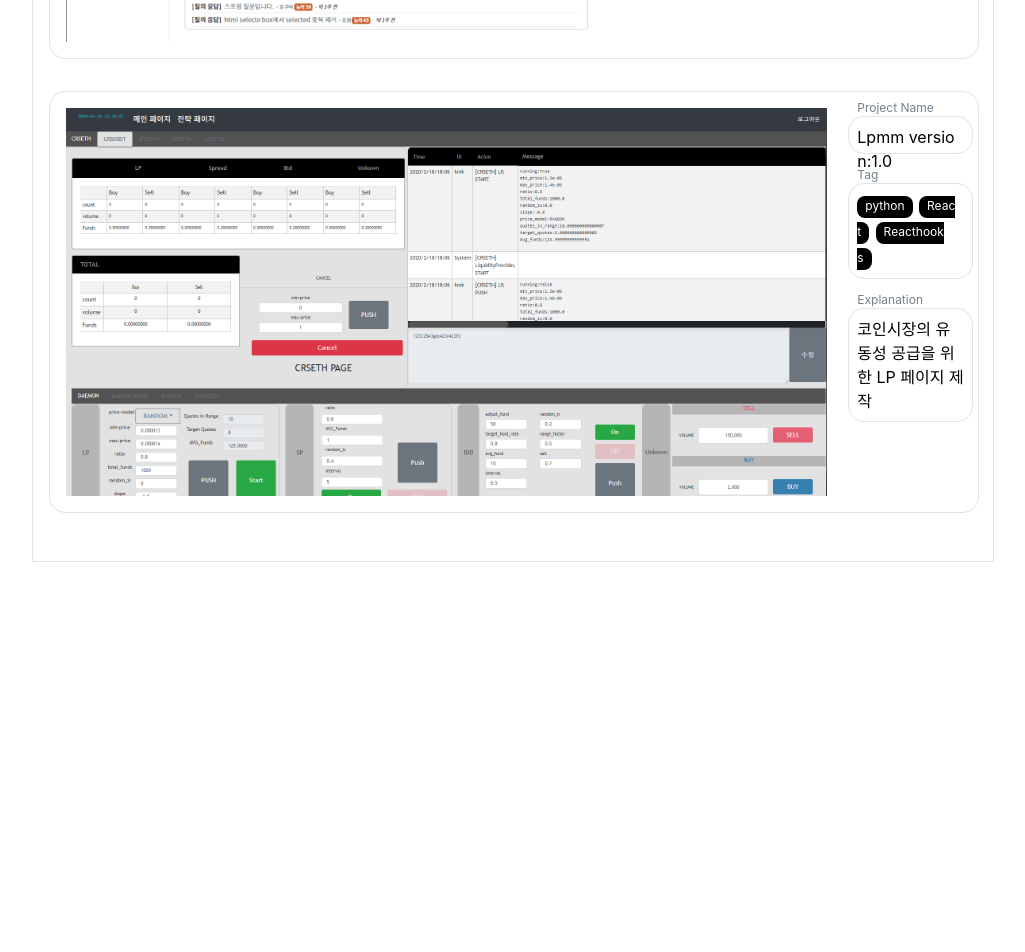
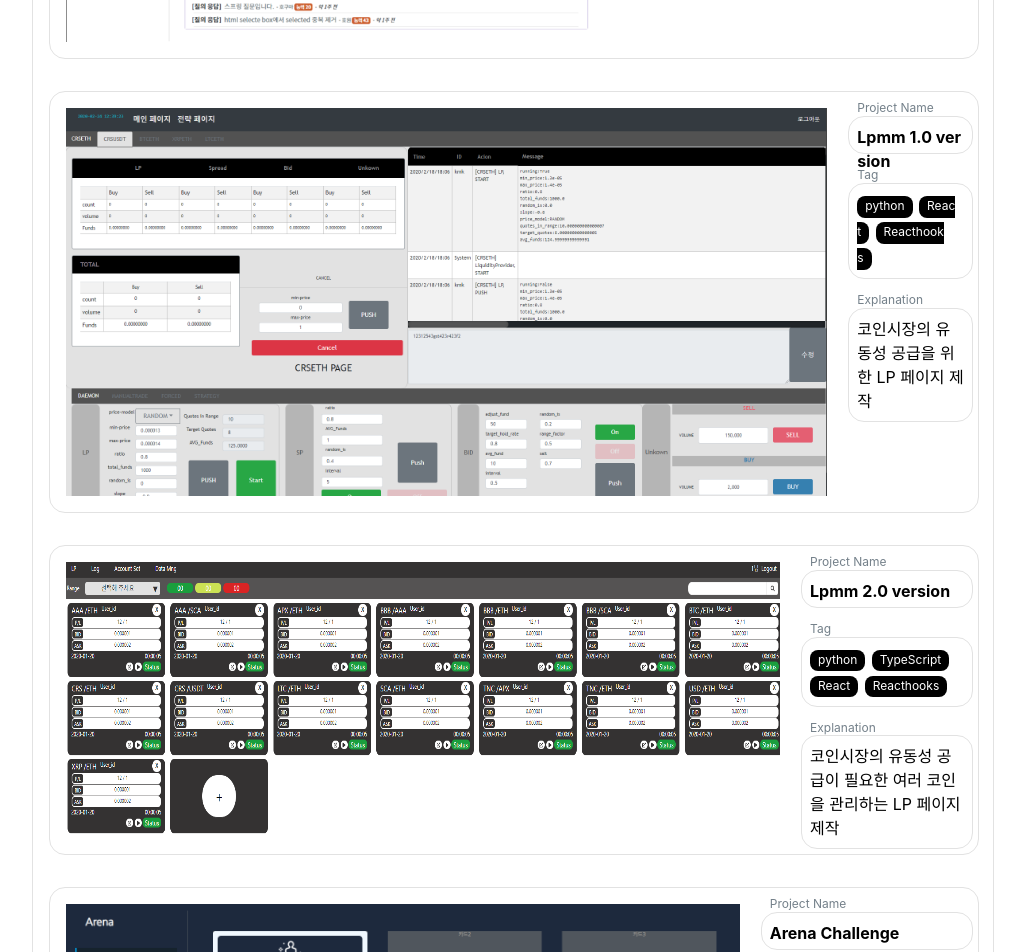
Before and after one commit to jhguma/index, a React (Create React App) app: page / in a window 1280 px wide. Shown: the part 3360-4312 px from the top of the page, without its empty margins (127-1152 px from the left). Before the commit the page ends 3922 px from the top, so only its background shows below. Built offline with nearby package versions, Linux system fonts and the light colour scheme.

Commit message:
image 파일 추가

```diff
--- a/src/Component/Project/PostBox.js
+++ b/src/Component/Project/PostBox.js
@@ -38,6 +38,7 @@ const PostInput = styled.div`
   word-break:break-all;
   line-height: 1.5rem;
   position : relative;
+  max-width: 456.66px;
 
   &::before{
     position: absolute;
@@ -82,7 +83,9 @@ class PostBox extends Component {
         </PostImage>
 
         <PostInputWrapper>
-          <PostInput title="Project Name"> {title || 'title'}</PostInput>
+          <PostInput title="Project Name">
+            <b>{title || 'title'}</b>
+          </PostInput>
           <PostInput title="Tag" type="tag">
             {makeTagBox(tag) || 'tag'}
           </PostInput>
--- a/src/Component/Project/index.js
+++ b/src/Component/Project/index.js
@@ -26,8 +26,14 @@ const Project = props => {
       <PostBox resize={resize} imageName="stackOverFlow" title="Ability" tag="Spring Boot, React, React hooks, Redux, Redux Saga">
         한국형 Stack Over Flow 개발
       </PostBox>
-      <PostBox resize={resize} imageName="lpV1Main" title="Lpmm version:1.0" tag="python, React, React hooks">
+      <PostBox resize={resize} imageName="lpV1Main" title="Lpmm 1.0 version" tag="python, React, React hooks">
         코인시장의 유동성 공급을 위한 LP 페이지 제작
+      </PostBox>
+      <PostBox resize={resize} imageName="LpV2Main" title="Lpmm 2.0 version" tag="python, Type Script, React, React hooks">
+        코인시장의 유동성 공급이 필요한 여러 코인을 관리하는 LP 페이지 제작
+      </PostBox>
+      <PostBox resize={resize} imageName="Arena-main" title="Arena Challenge" tag="python, React">
+        유저간의 모의거래를 통해 랭킹에 따른 코인 지급 Game 페이지 제작
       </PostBox>
     </ProjectContainer>
   );
```
Also changed, not shown: public/image/Arena-main.png (added), public/image/LpV2Main.png (added).
